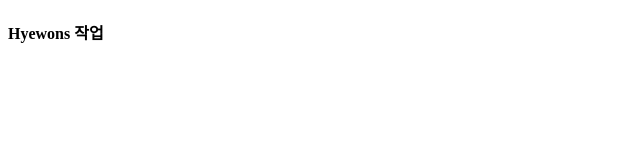
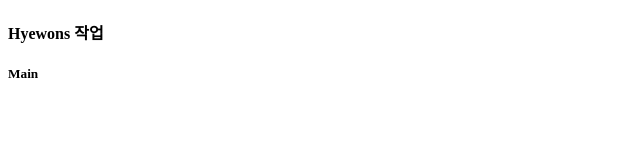
Before and after one commit to dydals3440/github-test, a React (Vite) app: page / in a window 1280 px wide. Shown: the part 150-300 px from the top of the page, without its empty margins (0-640 px from the left). Built offline with nearby package versions, Linux system fonts and the light colour scheme.

Commit message:
feat: Main ++

```diff
--- a/src/App.tsx
+++ b/src/App.tsx
@@ -5,6 +5,7 @@ function App() {
       <h2>YongCoding2</h2>
       <h3>YongCoding3</h3>
       <h4>Hyewons 작업</h4>
+      <h5>Main</h5>
     </div>
   );
 }
```
